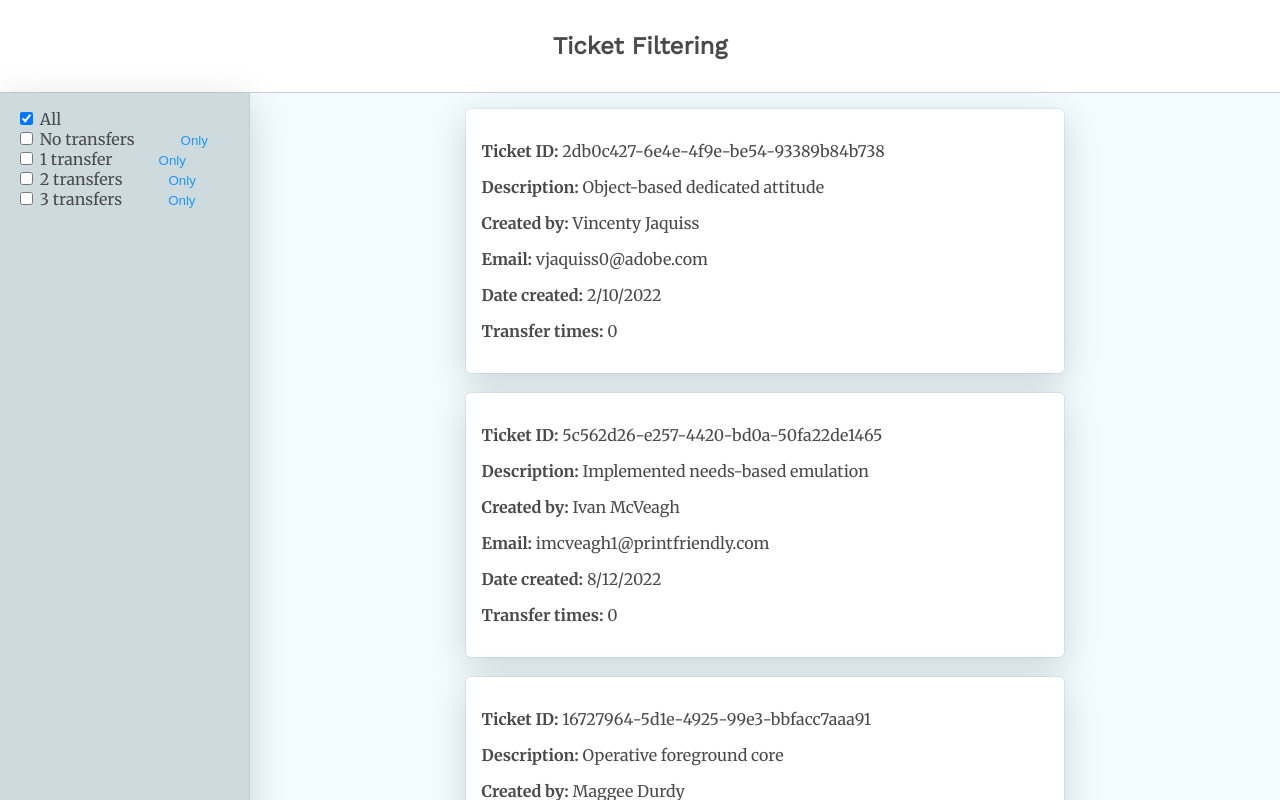
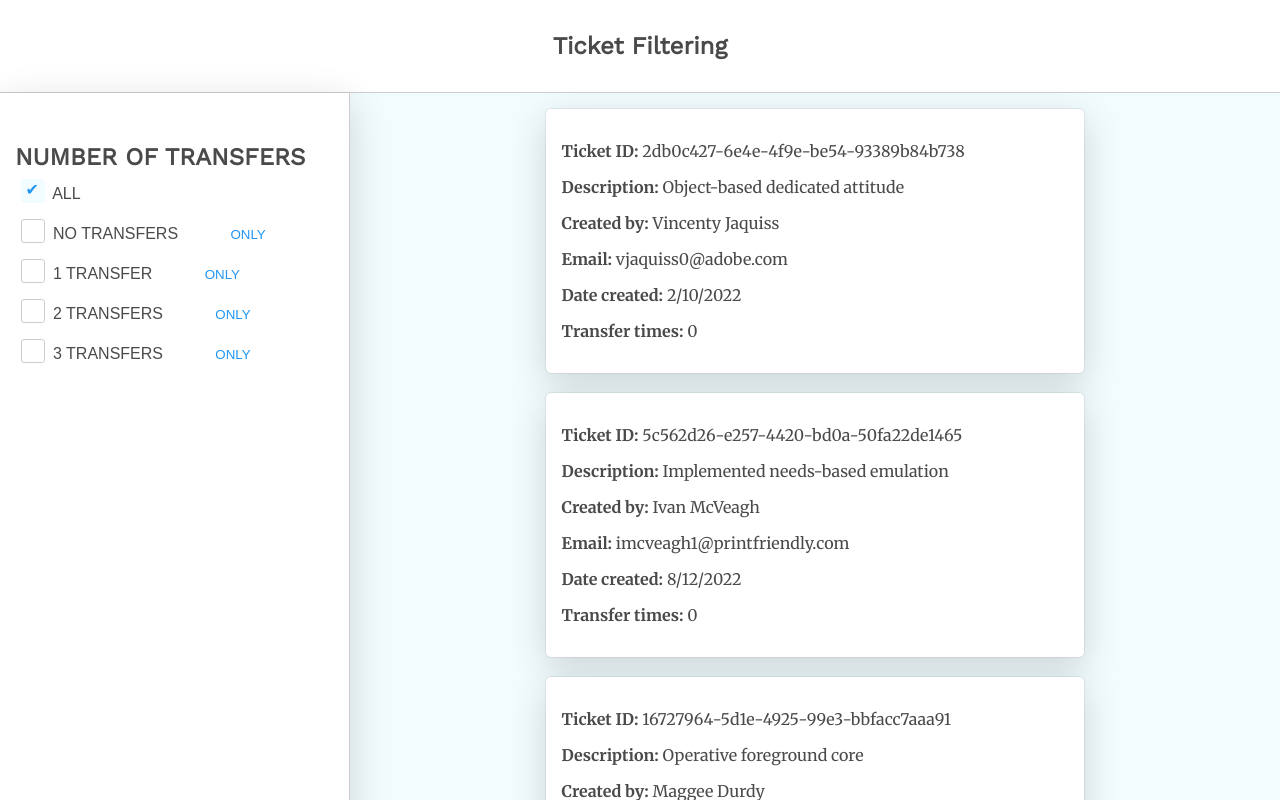
Before and after one commit to Hoxtygen/filter-tickets, a React (Create React App) app: page / in a window 1280 px wide. Shown: the top 800 px of the page. Built offline with nearby package versions, Linux system fonts and the light colour scheme.

Commit message:
Update stylesheet

```diff
--- a/src/components/Filter.tsx
+++ b/src/components/Filter.tsx
@@ -1,4 +1,4 @@
-import React, { Fragment } from "react";
+import React from "react";
 import { FilterProp } from "../types";
 
 export default function Filter({
@@ -7,35 +7,35 @@ export default function Filter({
   selected,
 }: FilterProp) {
   const transferTypes = [
-    { name: "All", transferTimes: "all" },
-    { name: "No transfers", transferTimes: "0" },
-    { name: "1 transfer", transferTimes: "1" },
-    { name: "2 transfers", transferTimes: "2" },
-    { name: "3 transfers", transferTimes: "3" },
+    { name: "all", transferTimes: "all", label: "All" },
+    { name: "none", transferTimes: "0", label: "No transfers" },
+    { name: "one", transferTimes: "1", label: "1 transfer" },
+    { name: "two", transferTimes: "2", label: "2 transfers" },
+    { name: "three", transferTimes: "3", label: "3 transfers" },
   ];
   return (
     <>
       {transferTypes.map((type) => (
-        <Fragment key={type.name}>
-          <label htmlFor="">
-            <input
+        <div key={type.name} className = "input-wrapper">
+          <input
               type="checkbox"
               value={type.transferTimes}
-              id=""
+              id={type.name}
               onChange={handleChange}
-              name={type.name}
+              name={type.label}
               checked={selected.includes(type.transferTimes)}
             />{" "}
-            {type.name}
-            {type.name !== "All" && (
-              <button className="only"
+          <label className="form-control" htmlFor={type.name}>
+            <span> {type.label}</span></label>
+            {type.label !== "All" && (
+              <button
+                className="only"
                 onClick={() => handleOnly(type.transferTimes)}
               >
                 Only
               </button>
             )}
-          </label>
-        </Fragment>
+        </div>
       ))}
     </>
   );
--- a/src/components/Sidebar.tsx
+++ b/src/components/Sidebar.tsx
@@ -10,6 +10,7 @@ export default function Sidebar({
   return (
     <aside className="sidebar">
       <div className="sidebar-inner">
+        <h2 className="sidebar-title">Number of Transfers</h2>
         <Filter
           handleChange={handleChange}
           handleOnly={handleOnly}
--- a/src/index.css
+++ b/src/index.css
@@ -1,6 +1,4 @@
 @import url("https://fonts.googleapis.com/css2?family=Merriweather:wght@400;700&family=Work+Sans&display=swap");
-
-
 
 body {
   margin: 0;
@@ -11,10 +9,6 @@ body {
   -moz-osx-font-smoothing: grayscale;
 }
 
-code {
-  font-family: source-code-pro, Menlo, Monaco, Consolas, 'Courier New',
-    monospace;
-}
 *,
 *::before,
 *::after {
@@ -37,7 +31,7 @@ h6 {
   border-bottom: 1px solid #ccc;
 }
 
-.header-inner   {
+.header-inner {
   display: flex;
   align-items: center;
   justify-content: center;
@@ -49,7 +43,8 @@ h6 {
   border-radius: 5px;
   padding: 1rem;
   background-color: #fff;
-  box-shadow: rgba(0, 0, 0, 0.16) 0px 10px 36px 0px, rgba(0, 0, 0, 0.06) 0px 0px 0px 1px;
+  box-shadow: rgba(0, 0, 0, 0.16) 0px 10px 36px 0px,
+    rgba(0, 0, 0, 0.06) 0px 0px 0px 1px;
 }
 
 .ticket-item + .ticket-item {
@@ -59,8 +54,7 @@ h6 {
 .sidebar {
   border-right: 1px solid #ccc;
   box-shadow: rgba(0, 0, 0, 0.16) 0px 10px 36px 0px;
-  background-color: #cddbdf;
-
+  background-color: #fff;
 }
 
 .ticket-list {
@@ -74,16 +68,64 @@ h6 {
   display: flex;
   flex-direction: column;
   height: 100%;
-  padding-top: 50px;
-  padding: 1rem;
+  padding: 50px 0 0 15px;
 }
-.only   {
-  color: #2196F3;
+.only {
+  color: #2196f3;
   cursor: pointer;
   margin-left: 40px;
   background-color: transparent;
   outline: none;
   border: 0;
+  text-transform: uppercase;
+}
+label {
+  padding: 0.5rem;
+}
+
+label,
+.sidebar-title {
+  text-transform: uppercase;
+}
+
+input[type="checkbox"] + label {
+  margin: 0.2em;
+  cursor: pointer;
+  padding: 0.2em;
+  font-family: "Arial";
+}
+
+input[type="checkbox"] {
+  display: none;
+}
+
+input[type="checkbox"] + label:before {
+  content: "\2714";
+  border: 0.1em solid #ccc;
+  border-radius: 0.2em;
+  display: inline-block;
+  width: 1.5rem;
+  height: 1.5rem;
+  padding-left: 0.2em;
+  padding-bottom: 0.3em;
+  margin-right: 0.2em;
+  vertical-align: bottom;
+  color: transparent;
+  transition: 0.2s;
+}
+
+input[type="checkbox"] + label:active:before {
+  transform: scale(0);
+}
+
+input[type="checkbox"]:checked + label:before {
+  background-color: #f2fcff;
+  border-color: #f2fcff;
+  color: #2196f3;
+}
+
+.input-wrapper {
+  padding: 0.5rem 0;
 }
 
 @media screen and (min-width: 760px) {
@@ -93,16 +135,14 @@ h6 {
 
   .sidebar {
     display: block;
-    width: 250px;
+    width: 350px;
   }
   .ticket-list {
-    width: calc(100vw - 250px);
+    width: calc(100vw - 350px);
   }
 
   .ticket-list-inner {
     margin: auto;
     width: 60%;
   }
-
-
 }
```
